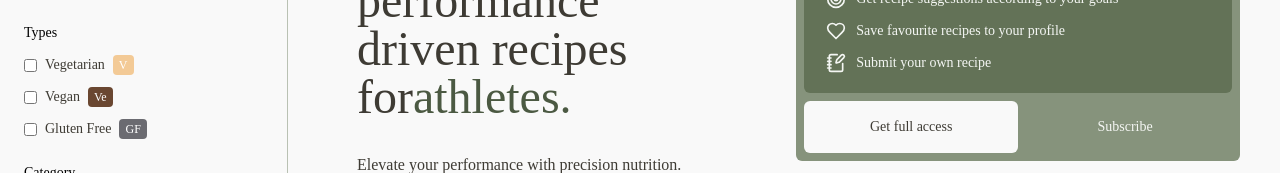
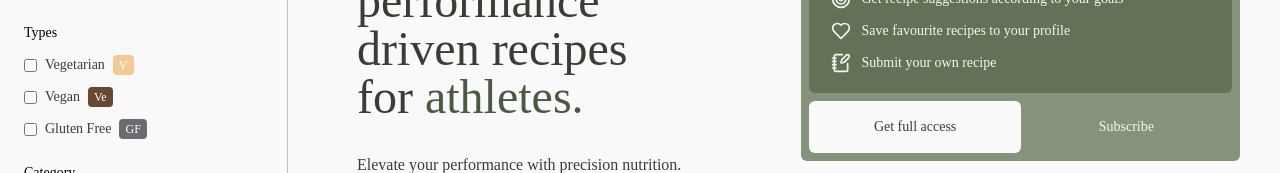
Before and after one commit to hendrckks/weathleats, a React (Vite) app: page / in a window 1280 px wide. Shown: the part 191-364 px from the top of the page. Built offline with nearby package versions, Linux system fonts and the light colour scheme; no server answers; the database is empty; a web font is replaced by a local one.

Commit message:
edit:home copy  style

```diff
--- a/src/app/pages/Home.tsx
+++ b/src/app/pages/Home.tsx
@@ -221,7 +221,7 @@ const Home = () => {
                 <div>
                   <h1 className="text-5xl">
                     1000 Plus performance <br /> driven recipes for
-                    <span className="text-[#4b5942]">athletes.</span>
+                    <span className="text-[#4b5942] ml-3">athletes.</span>
                   </h1>
                 </div>
                 <div className="mt-8">
```
